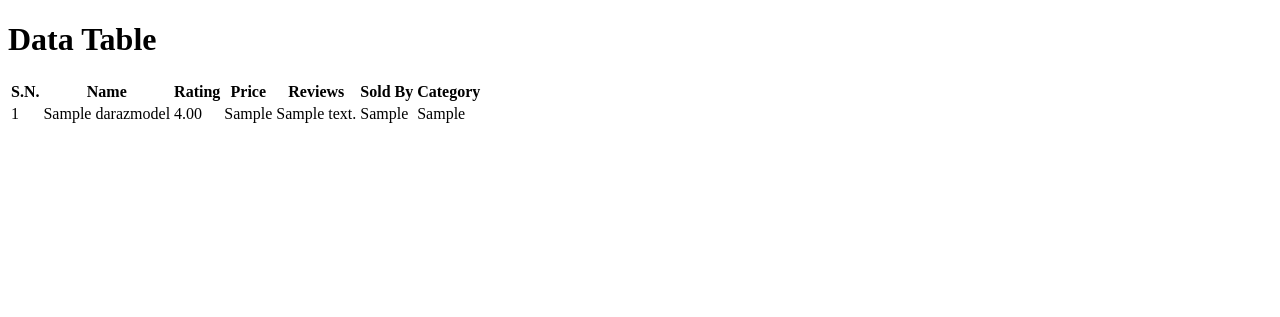
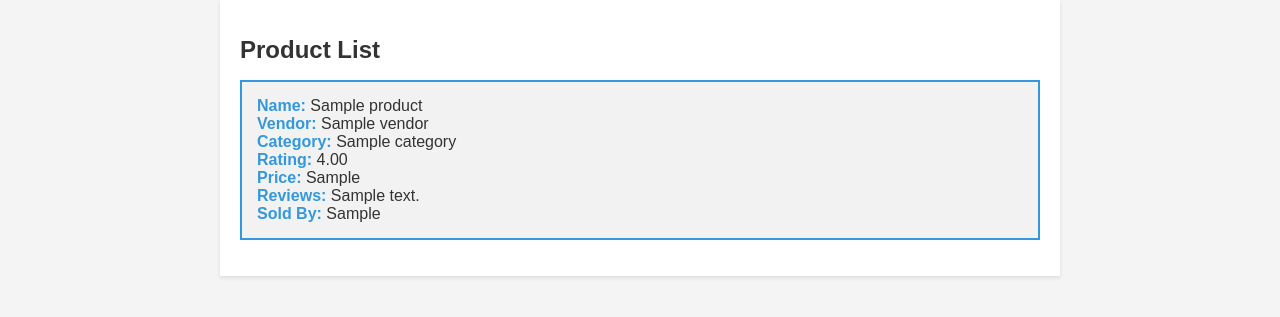
Before and after one commit to prathamshrestha/WebDataExplorer, a Django app: template webdataexplorer/visualize_data/templates/Visualize.html in a window 1280 px wide. Shown: the top 317 px of the page. Run offline with Django 4.2, Linux system fonts and the light colour scheme; the template is opened without the code that fills it: values that come from a table or form of the project are taken from there, others are empty; tables that the repository leaves empty hold one stand-in row (values such as "Sample post").

Commit message:
updated readme and name of scrapper file and added additional notes where there are answers to the questions

```diff
--- a/webdataexplorer/visualize_data/admin.py
+++ b/webdataexplorer/visualize_data/admin.py
@@ -1,5 +1,5 @@
 from django.contrib import admin
-from .models import DarazModel
+from .models import Product
 
 # Register your models here.
-admin.site.register(DarazModel)
+admin.site.register(Product)
--- a/webdataexplorer/visualize_data/models.py
+++ b/webdataexplorer/visualize_data/models.py
@@ -1,18 +1,46 @@
 from django.db import models
+from django.core.exceptions import ValidationError
 
+def validate_rating(value):
+    if value < 0 or value > 5:
+        raise ValidationError('Rating must be between 0 and 5.')
 
-class DarazModel(models.Model):
-    sn = models.IntegerField(primary_key=True)
+class Vendor(models.Model):
+    id = models.AutoField(primary_key=True)
+    vendor_name = models.CharField(max_length=255, default="Vendor", verbose_name='vendor name')
+
+    class Meta:
+        verbose_name = 'Vendor'
+        verbose_name_plural = 'Vendors'
+        ordering = ['id', ]
+
+class Category(models.Model):
+    id = models.AutoField(primary_key=True)
+    category_name = models.CharField(max_length=255, default="Category")
+
+    class Meta:
+        verbose_name = 'Category'
+        verbose_name_plural = 'Categories'
+        ordering = ['id', ]
+
+class Product(models.Model):
+    id = models.AutoField(primary_key=True)
+    vendor = models.ForeignKey(Vendor, on_delete=models.CASCADE)
+    category = models.ForeignKey(Category, on_delete=models.CASCADE)
 
     name = models.CharField(max_length=255, default="Item")
-    rating = models.DecimalField(max_digits=3, decimal_places=2, default=0.00)
+    rating = models.DecimalField(max_digits=3, decimal_places=2, default=0.00, validators=[validate_rating])
     price = models.CharField(max_length=255, blank=True, null=True)
     reviews = models.TextField(blank=True, null=True)
     sold_by = models.CharField(max_length=255, blank=True, null=True)
-    category = models.CharField(max_length=255, blank=True, null=True)
 
     created_at = models.DateTimeField(auto_now_add=True)
     updated_at = models.DateTimeField(auto_now=True)
 
+    class Meta:
+        verbose_name = 'Product'
+        verbose_name_plural = 'Products'
+        ordering = ['id', ]
+
     def __str__(self):
-        return str(self.sn) + ". " + self.name
+        return str(self.id) + ". " + self.name
--- a/webdataexplorer/visualize_data/templates/Visualize.html
+++ b/webdataexplorer/visualize_data/templates/Visualize.html
@@ -1,41 +1,60 @@
 <!DOCTYPE html>
-<html lang="en">
+<html>
 <head>
-    <meta charset="UTF-8">
-    <meta name="viewport" content="width=device-width, initial-scale=1.0">
-    <title>Data Table</title>
+    <meta charset="utf-8">
+    <meta name="viewport" content="width=device-width, initial-scale=1">
+    <title>Product Visualization</title>
+    <style>
+        body {
+            font-family: Arial, sans-serif;
+            background-color: #f4f4f4;
+            margin: 0;
+            padding: 0;
+        }
+        .container {
+            max-width: 800px;
+            margin: 0 auto;
+            padding: 20px;
+            background-color: #fff;
+            box-shadow: 0 2px 4px rgba(0, 0, 0, 0.1);
+        }
+        h1 {
+            font-size: 24px;
+            color: #333;
+        }
+        ul {
+            list-style-type: none;
+            padding: 0;
+        }
+        li {
+            border: 2px solid #3498db;
+            padding: 15px;
+            margin-bottom: 15px;
+            background-color: #f2f2f2;
+            color: #333;
+        }
+        strong {
+            font-weight: bold;
+            color: #3498db;
+        }
+    </style>
 </head>
 <body>
-    <h1>Data Table</h1>
-    <table>
-        <thead>
-            <tr>
-                <th>S.N.</th>
-                <th>Name</th>
-                <th>Rating</th>
-                <th>Price</th>
-                <th>Reviews</th>
-                <th>Sold By</th>
-                <th>Category</th>
-            </tr>
-        </thead>
-        <tbody>
-            {% for item in data %}
-            <tr>
-                <td>{{ item.sn }}</td>
-                <td>{{ item.name }}</td>
-                <td>{{ item.rating }}</td>
-                <td>{{ item.price }}</td>
-                <td>{{ item.reviews }}</td>
-                <td>{{ item.sold_by }}</td>
-                <td>{{ item.category }}</td>
-            </tr>
-            {% empty %}
-            <tr>
-                <td colspan="9">No data available.</td>
-            </tr>
+    <div class="container">
+        <h1>Product List</h1>
+        <ul>
+            {% for product in data %}
+                <li>
+                    <strong>Name:</strong> {{ product.name }}<br>
+                    <strong>Vendor:</strong> {{ product.vendor.vendor_name }}<br>
+                    <strong>Category:</strong> {{ product.category.category_name }}<br>
+                    <strong>Rating:</strong> {{ product.rating }}<br>
+                    <strong>Price:</strong> {{ product.price }}<br>
+                    <strong>Reviews:</strong> {{ product.reviews }}<br>
+                    <strong>Sold By:</strong> {{ product.sold_by }}<br>
+                </li>
             {% endfor %}
-        </tbody>
-    </table>
+        </ul>
+    </div>
 </body>
 </html>
--- a/webdataexplorer/visualize_data/urls.py
+++ b/webdataexplorer/visualize_data/urls.py
@@ -1,8 +1,10 @@
 from django.contrib import admin
 from django.urls import path
-from .views import VisualizeView, daraz_data_post
+from .views import VisualizeView, ScrapePostView
 
+
+# TODO: 3. READme make more clear about the purpose of the project
 urlpatterns = [
-    path("data/", VisualizeView.as_view(), name="visualize data"),
-    path("create/", daraz_data_post, name="create data"),
+    path("scrape_data_list/", VisualizeView.as_view(), name="visualize data"),
+    path("api/create/", ScrapePostView.as_view(), name="create data"),
 ]
```
Also changed, not shown: Scraper.py (renamed from daraz_scrapper.py, +9 -5 lines), additionalNotes.txt (added, +36 -0 lines), webdataexplorer/visualize_data/forms.py (+4 -4 lines), webdataexplorer/visualize_data/templates/Scrape.html (deleted, +0 -46 lines), webdataexplorer/visualize_data/views.py (+39 -25 lines), README.md, webdataexplorer/visualize_data/migrations/0002_category_product_vendor_delete_darazmodel_and_more.py (added), webdataexplorer/visualize_data/migrations/0003_rename_name_vendor_vendor_name_alter_category_id_and_more.py (added).
